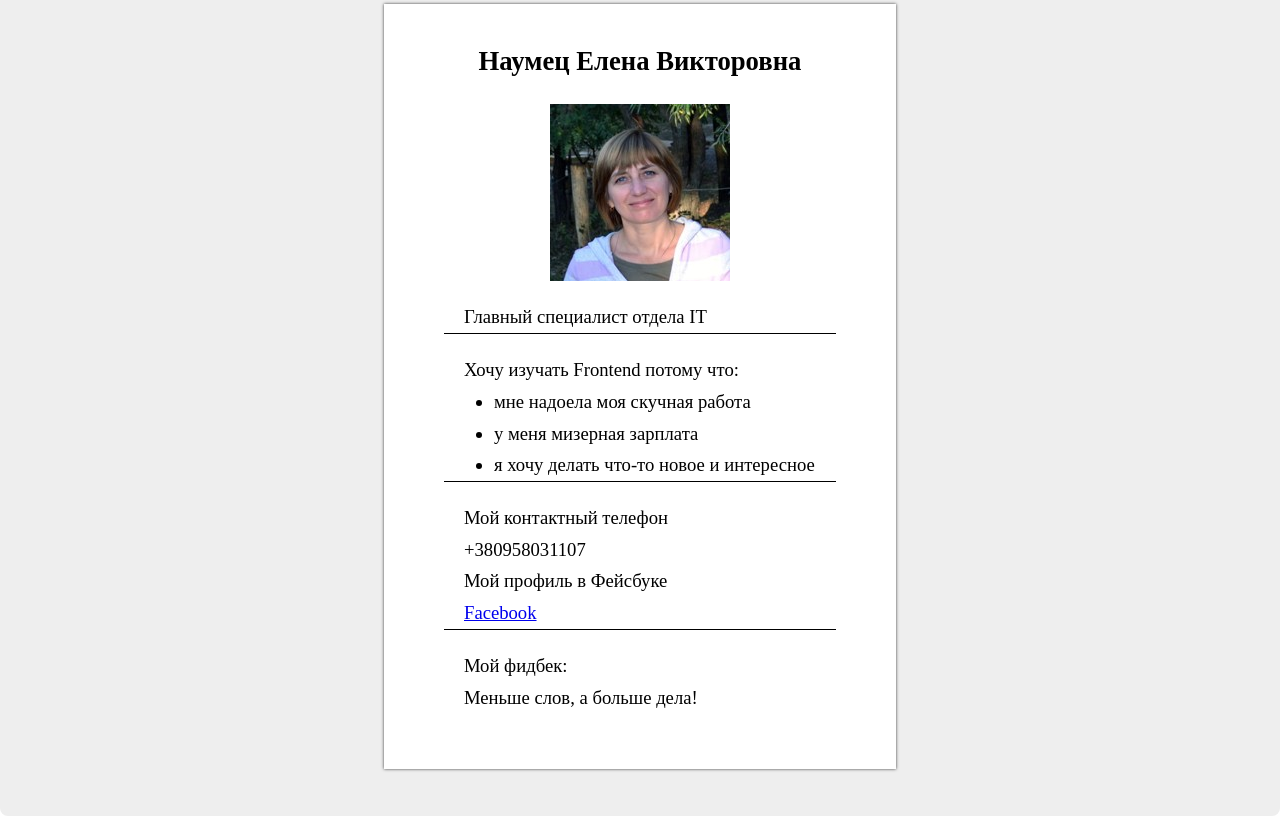
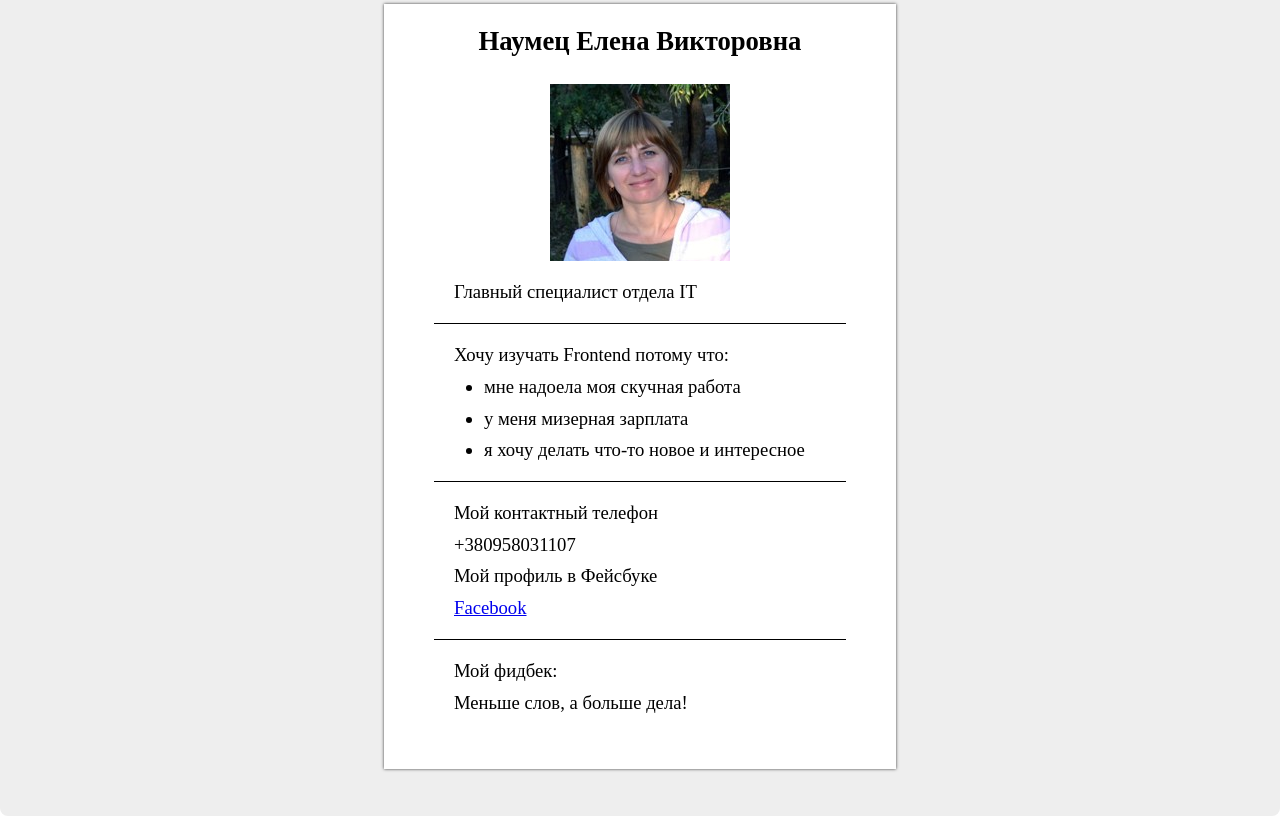
Before and after one commit to elennau/homework_js, a plain HTML site: page DZ11-12/Micro-Tmpl/index.html in a window 1280 px wide. Drawn offline with Linux system fonts and the light colour scheme.

Commit message:
JavaScript DZ11-12 new

```diff
--- a/DZ11-12/Micro-Tmpl/css/style.css
+++ b/DZ11-12/Micro-Tmpl/css/style.css
@@ -1,35 +1,35 @@
+h1 {
+	font-size: 20pt;
+	text-align: center;
+	margin-bottom: 20px;
+}
+
+img {
+	display: block;
+	width: 180px;
+	margin:auto;
+}
+
+p {
+	display: block;
+	margin-left: 20px;
+	text-align: left;
+}
+
+ul {
+	list-style: disc;
+}
+
+li {
+margin-left: 50px;
+}
+
 .wrapper {
 	padding-top: 4px;
 	padding-bottom: 47px;
 	background: #EEEEEE;
 	border-style: none none solid none;
 	border-radius: 0 0 8px 8px;
-}
-
-.wrapper h1 {
-	font-size: 20pt;
-	text-align: center;
-	margin-bottom: 20px;
-}
-
-.wrapper img {
-	display: block;
-	width: 180px;
-	margin:auto;
-}
-
-.wrapper p {
-	display: block;
-	margin-left: 20px;
-	text-align: left;
-}
-
-.wrapper ul {
-	list-style: disc;
-}
-
-.wrapper li {
-	margin-left: 50px;
 }
 
 .parent {
@@ -43,10 +43,11 @@
 	font-size: 14pt;
 	line-height: 1.7;
 }
-.box1,
+
 .box2,
 .box3 {
-	margin: 20px 30px;
+	padding: 15px 0;
+	margin: 0 50px;
 }
 
 .box2 {
--- a/DZ11-12/Micro-Tmpl/index.html
+++ b/DZ11-12/Micro-Tmpl/index.html
@@ -15,18 +15,18 @@
 <div class="wrapper">
 	<div class="parent">
 		<div class="box1">
-		<h1><%= data[0]%></h1>
-		<img src="<%= data[1]%>" alt="">
+		<h1><%=dataHead.name%></h1>
+		<img src="<%=dataHead.img%>" alt="">
 		<div class="box2">
-			<p><%= data[2]%></p>
+			<p><%=dataHead.work%></p>
         </div>
 </script>
 <script type="text/tmpl" id="list">
 		<div class="box2">
 			<p>Хочу изучать Frontend потому что:</p>
 			<ul>
-				<% for ( var i = 0; i < data1.length; i++ ) { %>
-					<li><%=data1[i].item%></li>
+				<% for ( var i = 0; i < dataList.length; i++ ) { %>
+					<li><%=dataList[i].item%></li>
 				<% } %>
 			</ul>
 		</div>
@@ -34,13 +34,13 @@
 <script type="text/tmpl" id="footer">
 		<div class="box2">
 			<p>Мой контактный телефон</p>
-            <p><%=data2[0]%></p>
+            <p><%=dataFoot.tel%></p>
             <p>Мой профиль в Фейсбуке</p>
-			<p><a href="<%=data2[1]%>"><%=data2[2]%></a></p>
+			<p><a href="<%=dataFoot.href%>"><%=dataFoot.prof%></a></p>
 		</div>
 		<div class="box3">
 			<p>Мой фидбек:</p>
-            <p><%=data2[3]%></p>
+            <p><%=dataFoot.feedback%></p>
 		</div>
 		</div>
 	</div>
--- a/DZ11-12/Micro-Tmpl/js/script.js
+++ b/DZ11-12/Micro-Tmpl/js/script.js
@@ -1,12 +1,14 @@
+'use strict';
 $(function() {
 	var headHtml = $("#head").html();
 	var listHtml = $("#list").html();
 	var footHtml = $("#footer").html();
-	var myHead = [
-	'Наумец Елена Викторовна',
-	'img/photo.jpg',
-	'Главный специалист отдела IT'
-	];
+
+	var myHead = {
+	name: 'Наумец Елена Викторовна',
+	img: 'img/photo.jpg',
+	work: 'Главный специалист отдела IT'
+	};
 
 	var myList = [
 	{item: 'мне надоела моя скучная работа'},
@@ -14,16 +16,22 @@ $(function() {
 	{item: 'я хочу делать что-то новое и интересное'}
 	];
 
-	var myFoot = [
-	'+380958031107',
-	'https://www.facebook.com/elennau7/',
-	'Facebook',
-	'Меньше слов, а больше дела!'
-	];
+	var myFoot = {
+	tel: '+380958031107',
+	href: 'https://www.facebook.com/elennau7/',
+	prof: 'Facebook',
+	feedback: 'Меньше слов, а больше дела!'
+	};
 
-	var content1 = tmpl(headHtml, {data: myHead});
-	var content2 = tmpl(listHtml, {data1: myList});
-	var content3 = tmpl(footHtml, {data2: myFoot});
+	var content1 = tmpl(headHtml, {
+	dataHead: myHead
+	});
+	var content2 = tmpl(listHtml, {
+	dataList: myList
+	});
+	var content3 = tmpl(footHtml, {
+	dataFoot: myFoot
+	});
 
 	$('body').append(content1);
 	$('.box1').append(content2);
```
